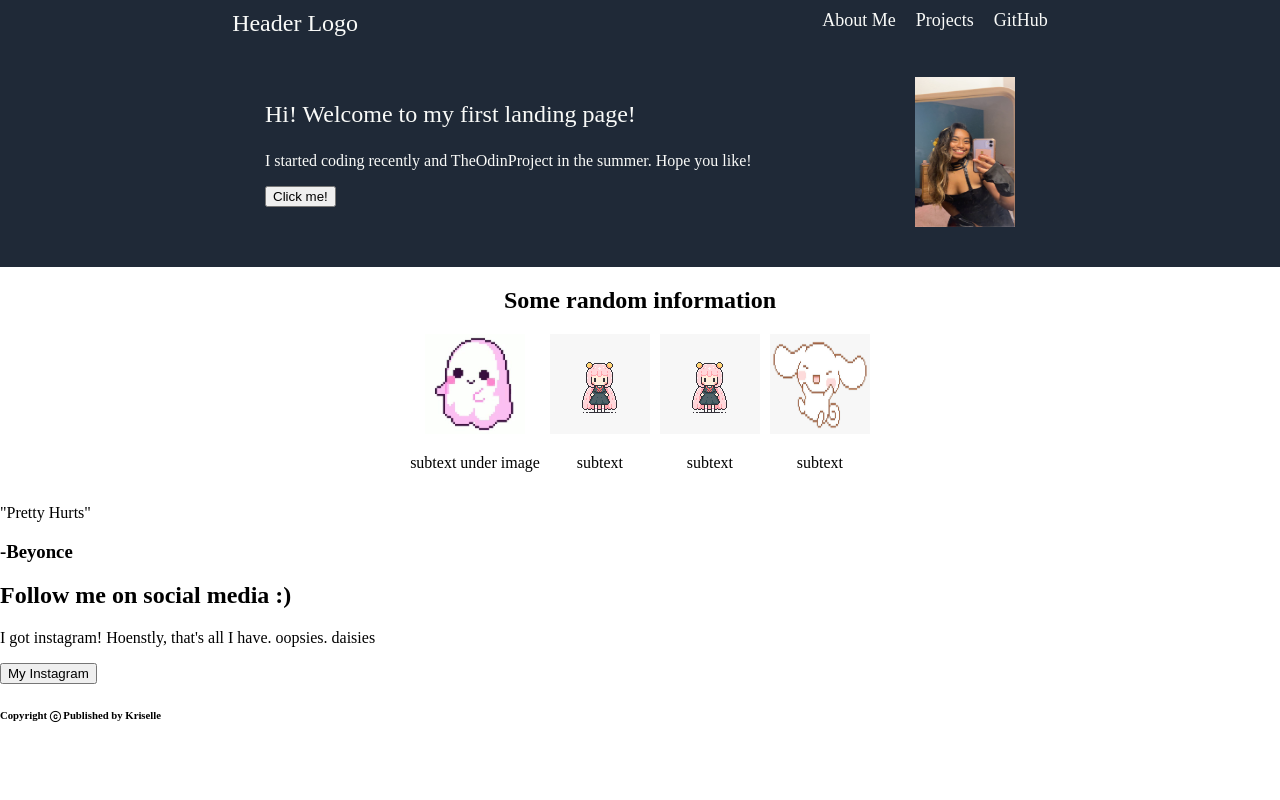
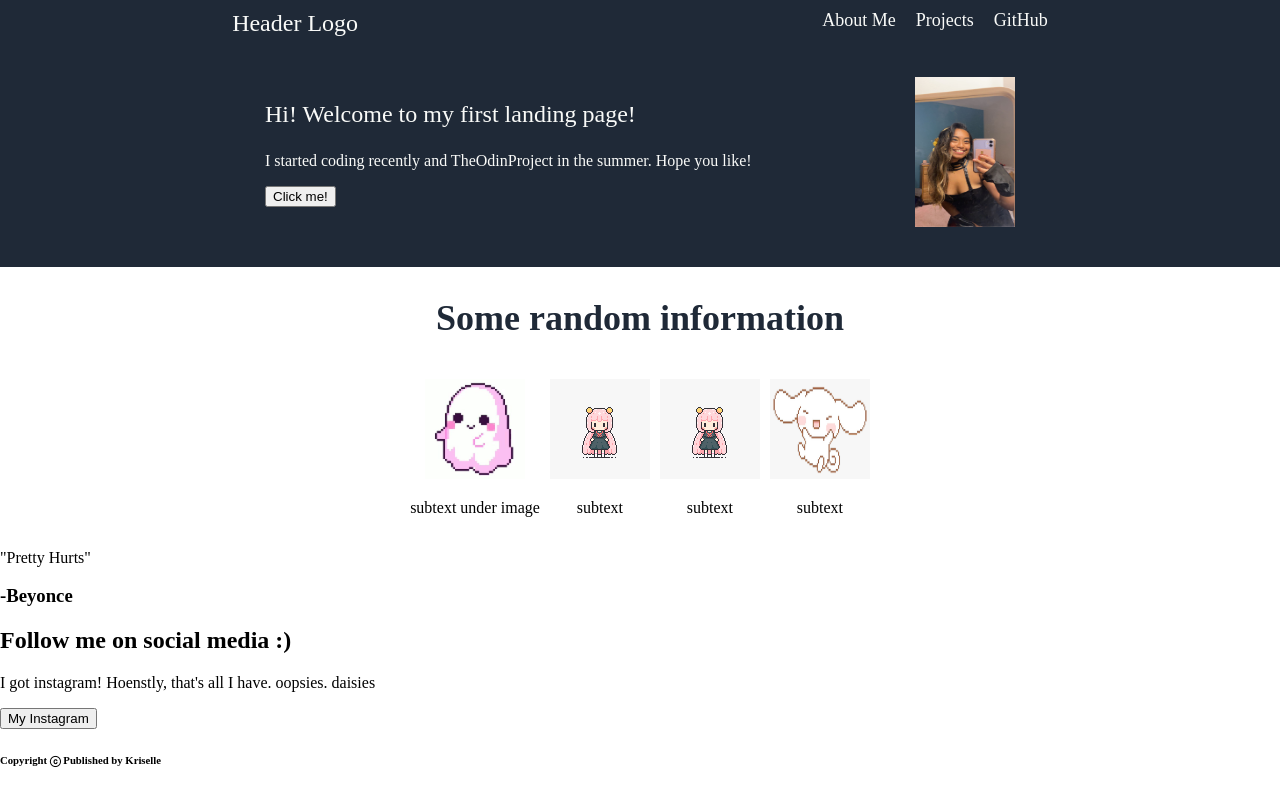
Before and after one commit to KriselleMarantan/Project-Landing-Page, a plain HTML site: page index.html in a window 1280 px wide. Drawn offline with Linux system fonts and the light colour scheme.

Commit message:
Changed font size & boldness of image section

```diff
--- a/stylesheet.css
+++ b/stylesheet.css
@@ -64,6 +64,11 @@ img{
 .imageheader{
     display:flex;
     justify-content: center;
+    padding-bottom: 10px;
+    font-size: 36px;
+    font-weight: bolder; /*extra bold*/
+    color: #1f2937;
+
 }
 .imagesection{
     display: flex;
```
